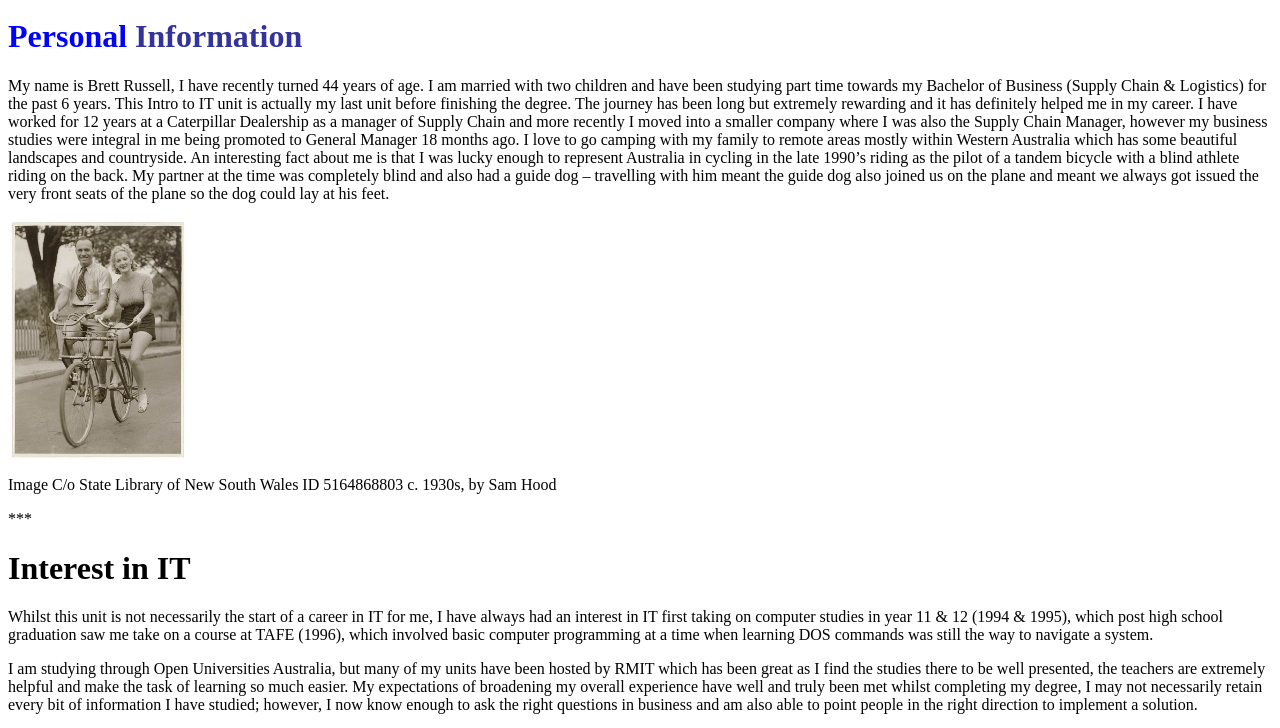
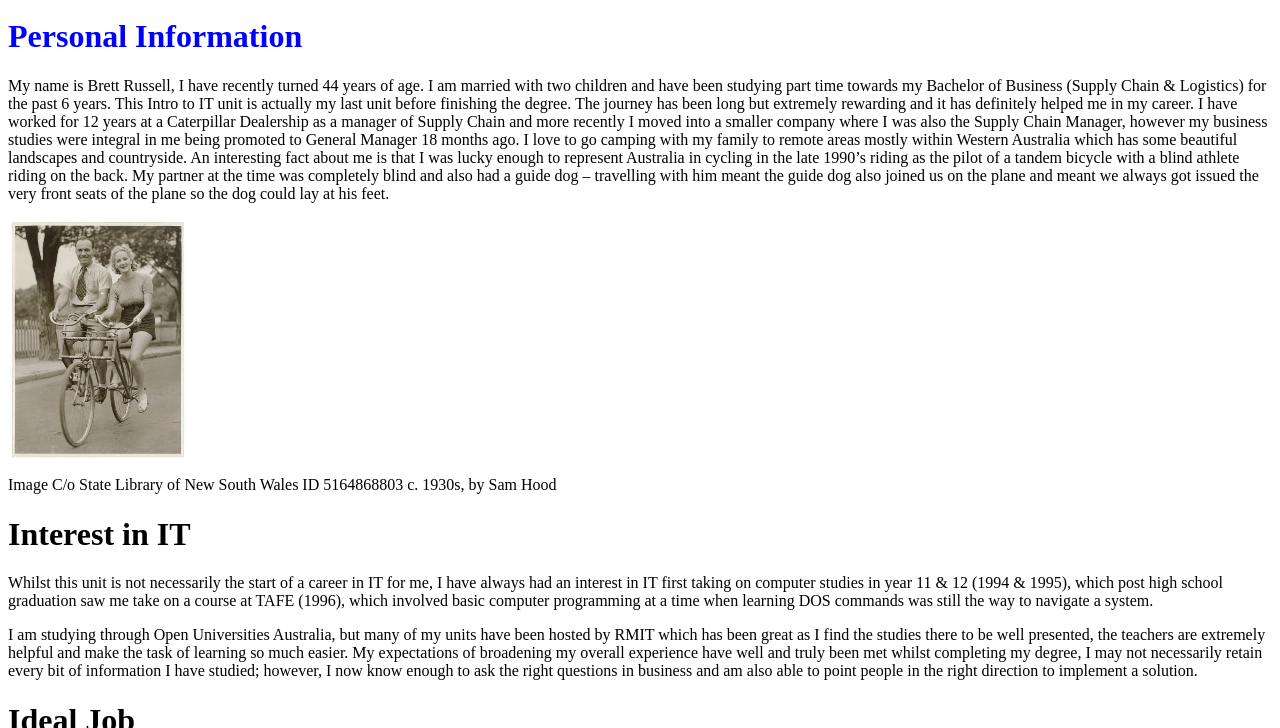
Before and after one commit to cyclingbrett/cyclingbrett.github.io, a plain HTML site: page index.html in a window 1280 px wide. Shown: the part 870-1598 px from the top of the page. Drawn offline with Linux system fonts and the light colour scheme.

Commit message:
Update index.html

```diff
--- a/index.html
+++ b/index.html
@@ -13,11 +13,10 @@
 <p align="left"><img src="https://komarev.com/ghpvc/?username=cyclingbrett&amp;label=Profile%20views&amp;color=0e75b6&amp;style=flat" alt="cyclingbrett" /></p>
 <h3 align="left">Connect with me:</h3>
 <p align="left"><a href="https://linkedin.com/in/brett-russell-3b859427" target="blank"><img src="https://raw.githubusercontent.com/rahuldkjain/github-profile-readme-generator/master/src/images/icons/Social/linked-in-alt.svg" alt="brettrussell" width="40" height="30" align="center" /></a></p>
-<h1><span style="color: #0000ff;">Personal <span style="color: #333399;">Information</span></span></h1>
+<h1><span style="color: #0000ff;">Personal <span style="color: #0000ff;">Information</span></span></h1>
 <p>My name is Brett Russell, I have recently turned 44 years of age. I am married with two children and have been studying part time towards my Bachelor of Business (Supply Chain &amp; Logistics) for the past 6 years. This Intro to IT unit is actually my last unit before finishing the degree. The journey has been long but extremely rewarding and it has definitely helped me in my career. I have worked for 12 years at a Caterpillar Dealership as a manager of Supply Chain and more recently I moved into a smaller company where I was also the Supply Chain Manager, however my business studies were integral in me being promoted to General Manager 18 months ago. I love to go camping with my family to remote areas mostly within Western Australia which has some beautiful landscapes and countryside. An interesting fact about me is that I was lucky enough to represent Australia in cycling in the late 1990&rsquo;s riding as the pilot of a tandem bicycle with a blind athlete riding on the back. My partner at the time was completely blind and also had a guide dog &ndash; travelling with him meant the guide dog also joined us on the plane and meant we always got issued the very front seats of the plane so the dog could lay at his feet.</p>
 <p><img src="Tandem Bike.jpg" alt="" width="180"/></p>
 <p> Image C/o State Library of New South Wales ID 5164868803 c. 1930s, by Sam Hood</p>
-<p>***</p>
 <h1>Interest in IT</h1>
 <p>Whilst this unit is not necessarily the start of a career in IT for me, I have always had an interest in IT first taking on computer studies in year 11 &amp; 12 (1994 &amp; 1995), which post high school graduation saw me take on a course at TAFE (1996), which involved basic computer programming at a time when learning DOS commands was still the way to navigate a system.</p>
 <p>I am studying through Open Universities Australia, but many of my units have been hosted by RMIT which has been great as I find the studies there to be well presented, the teachers are extremely helpful and make the task of learning so much easier. My expectations of broadening my overall experience have well and truly been met whilst completing my degree, I may not necessarily retain every bit of information I have studied; however, I now know enough to ask the right questions in business and am also able to point people in the right direction to implement a solution.</p>
```
